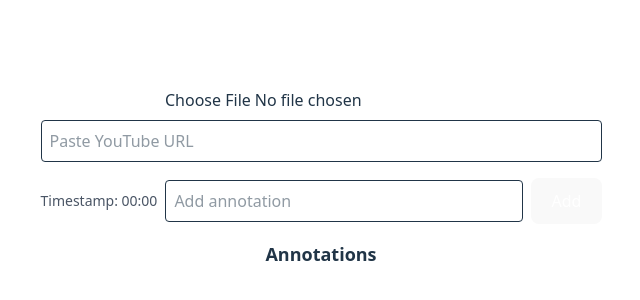
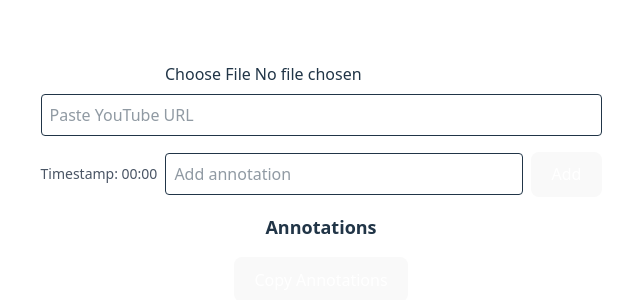
Before and after one commit to sheet848/video-annotation, a React (Vite) app: page / in a window 1280 px wide. Shown: the part 218-518 px from the top of the page, without its empty margins (319-959 px from the left). Built offline with nearby package versions, Linux system fonts and the light colour scheme.

Commit message:
Update App.jsx

```diff
--- a/src/App.jsx
+++ b/src/App.jsx
@@ -22,6 +22,14 @@
 
   const handleDeleteAnnotation = (id) => {
     setAnnotations(prev => prev.filter(a => a.id !== id));
+  };
+
+  const handleCopyAnnotations = () => {
+    const filteredAnnotations = annotations.filter(a => videoUrl && a);
+    const data = JSON.stringify({ videoUrl, annotations: filteredAnnotations }, null, 2);
+    navigator.clipboard.writeText(data).then(() => {
+      alert('Annotations copied to clipboard');
+    });
   };
 
   const handleSeek = (time) => {
@@ -94,6 +102,14 @@
         onEdit={handleEditAnnotation}
         onDelete={handleDeleteAnnotation}
       />
+      <div className="mt-4">
+        <button
+          onClick={handleCopyAnnotations}
+          className="px-4 py-2 bg-green-600 text-white rounded"
+        >
+          Copy Annotations
+        </button>
+      </div>
     </div>
   );
 }
```
